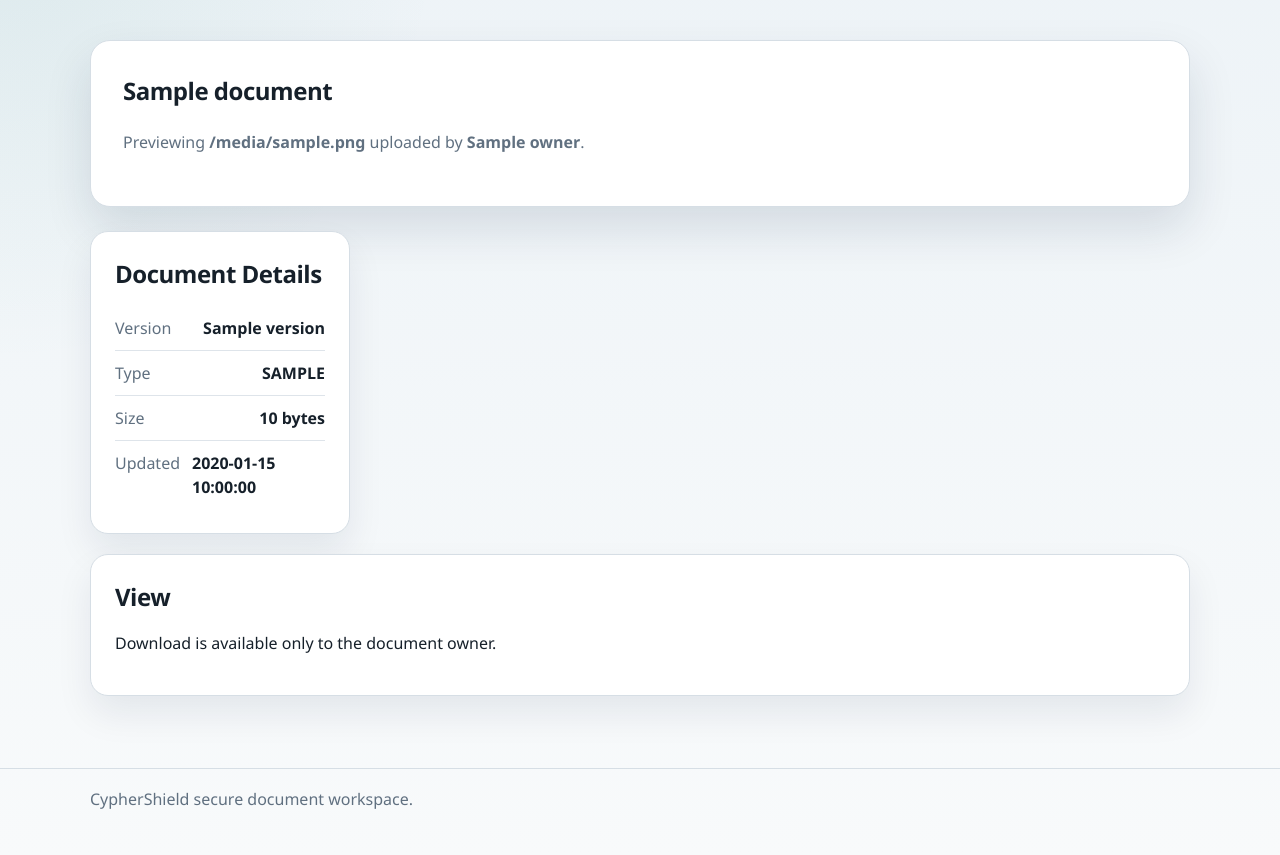
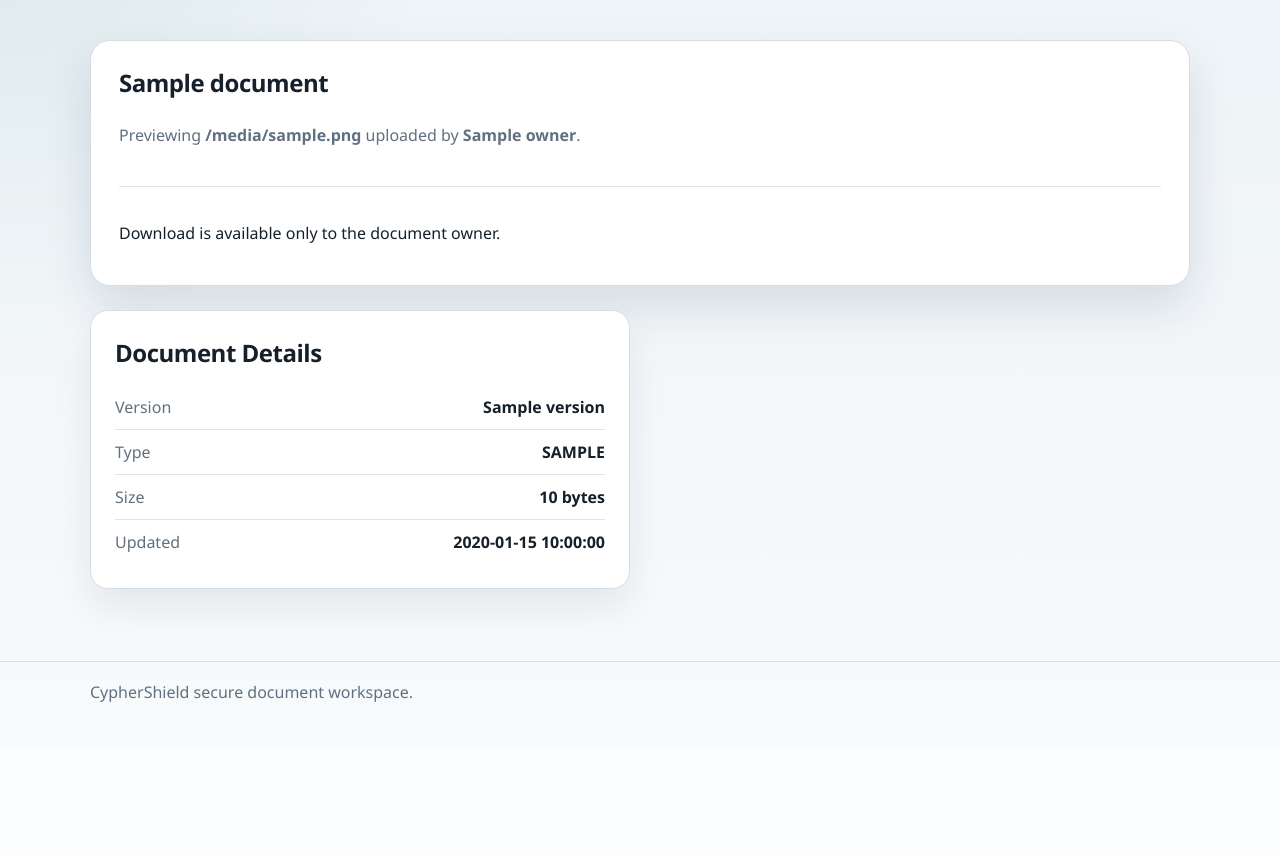
Before and after one commit to SiruipThree/CS419_Secure-Web-Application-Project, a Flask app: template templates/document_preview.html in a window 1280 px wide. Shown: the part 79-934 px from the top of the page. After the commit the page ends 781 px from the top, so only its background shows below. Run offline with Flask 3, Linux system fonts and the light colour scheme; the template is opened without the code that fills it: most values are stand-ins (such as "Sample title", 1, 10 or a date in 2020).

Commit message:
More UI updates.

```diff
--- a/data/rate_limits.json
+++ b/data/rate_limits.json
@@ -1,5 +1,5 @@
 {
   "127.0.0.1": [
-    1776363892.5669708
+    1776370173.245697
   ]
 }
--- a/static/css/styles.css
+++ b/static/css/styles.css
@@ -163,6 +163,30 @@ h3 {
   margin-top: 18px;
 }
 
+.preview-shell {
+  display: grid;
+  gap: 16px;
+  padding: 24px 28px;
+}
+
+.preview-shell h1 {
+  margin-bottom: 6px;
+}
+
+.preview-shell .panel-subtitle {
+  margin-bottom: 0;
+  line-height: 1.55;
+}
+
+.preview-stage {
+  border-top: 1px solid rgba(214, 222, 229, 0.8);
+  padding-top: 18px;
+}
+
+.preview-shell .page-actions {
+  margin-top: 6px;
+}
+
 .button {
   display: inline-flex;
   align-items: center;
@@ -386,6 +446,7 @@ h3 {
 .key-value {
   display: flex;
   justify-content: space-between;
+  align-items: flex-start;
   gap: 12px;
   padding: 10px 0;
   border-bottom: 1px solid rgba(214, 222, 229, 0.8);
@@ -399,8 +460,30 @@ h3 {
   color: var(--muted);
 }
 
-.preview-card {
-  grid-column: 1 / -1;
+.key-value-text {
+  overflow-wrap: anywhere;
+  text-align: right;
+}
+
+.preview-layout {
+  grid-template-columns: repeat(2, minmax(0, 1fr));
+  align-items: start;
+}
+
+.detail-card,
+.share-card,
+#share-panel,
+#share-panel p,
+#share-panel .stack-item {
+  overflow-wrap: anywhere;
+}
+
+.share-card .form-grid {
+  align-items: start;
+}
+
+.share-card h3 {
+  margin-bottom: 10px;
 }
 
 .preview-scroll {
--- a/templates/document_preview.html
+++ b/templates/document_preview.html
@@ -3,7 +3,7 @@
 {% block title %}Preview Document{% endblock %}
 
 {% block content %}
-<section class="panel">
+<section class="panel preview-shell">
   <h1>{{ document.title }}</h1>
   <p class="panel-subtitle">
     Previewing <strong>{{ document.filename }}</strong> uploaded by
@@ -23,43 +23,20 @@
     </form>
     {% endif %}
   </div>
-</section>
-
-<section class="card-grid">
-  <article class="card">
-    <h2>Document Details</h2>
-    <div class="key-value">
-      <span class="key-label">Version</span>
-      <strong>{{ document.version }}</strong>
-    </div>
-    <div class="key-value">
-      <span class="key-label">Type</span>
-      <strong>{{ document.document_type|upper if document.document_type else "Unknown" }}</strong>
-    </div>
-    <div class="key-value">
-      <span class="key-label">Size</span>
-      <strong>{{ document.size_bytes }} bytes</strong>
-    </div>
-    <div class="key-value">
-      <span class="key-label">Updated</span>
-      <strong>{{ document.updated_at }}</strong>
-    </div>
-  </article>
-  <article class="card preview-card">
-    <h2>View</h2>
+  <div class="preview-stage">
     {% if preview.kind != "beta" %}
     <p>{{ preview.message }}</p>
     {% endif %}
     {% if preview.kind == "text" %}
-    <div class="preview-scroll">
+    <div class="preview-scroll preview-scroll-condensed">
       <pre class="preview-text">{{ preview.content }}</pre>
     </div>
     {% elif preview.kind == "image" %}
-    <div class="preview-scroll">
+    <div class="preview-scroll preview-scroll-condensed">
       <img class="preview-image" src="{{ preview.embed_src }}" alt="Document view">
     </div>
     {% elif preview.kind == "pdf" %}
-    <div class="preview-scroll">
+    <div class="preview-scroll preview-scroll-condensed">
       <embed class="preview-embed" src="{{ preview.embed_src }}" type="application/pdf">
     </div>
     {% elif preview.kind == "beta" %}
@@ -67,9 +44,31 @@
     {% else %}
     <p>Download is available only to the document owner.</p>
     {% endif %}
+  </div>
+</section>
+
+<section class="card-grid preview-layout">
+  <article class="card detail-card">
+    <h2>Document Details</h2>
+    <div class="key-value">
+      <span class="key-label">Version</span>
+      <strong class="key-value-text">{{ document.version }}</strong>
+    </div>
+    <div class="key-value">
+      <span class="key-label">Type</span>
+      <strong class="key-value-text">{{ document.document_type|upper if document.document_type else "Unknown" }}</strong>
+    </div>
+    <div class="key-value">
+      <span class="key-label">Size</span>
+      <strong class="key-value-text">{{ document.size_bytes }} bytes</strong>
+    </div>
+    <div class="key-value">
+      <span class="key-label">Updated</span>
+      <strong class="key-value-text">{{ document.updated_at }}</strong>
+    </div>
   </article>
   {% if can_manage_shares or can_return_to_owner %}
-  <article class="card" id="share-panel">
+  <article class="card share-card" id="share-panel">
     <h2>Share Access</h2>
     {% if can_manage_shares %}
     <p>Enter an existing username and choose whether to grant viewer or editor access.</p>
@@ -88,20 +87,22 @@
       {{ share_success }}
     </div>
     {% endif %}
-    <form class="form-grid" method="post" action="{{ url_for('share_document', document_id=document.id) }}">
+    <form class="form-grid share-form" method="post" action="{{ url_for('share_document', document_id=document.id) }}">
       <input type="hidden" name="csrf_token" value="{{ csrf_token }}">
       {% if can_manage_shares %}
-      <label class="form-field-compact">
+      <div class="share-form-row">
+        <label class="form-field-compact share-form-primary">
           Recipient Username
           <input type="text" name="recipient_username" value="{{ share_target_value }}">
         </label>
-      <label class="form-field-compact">
+        <label class="form-field-compact share-form-secondary">
           Access Level
           <select name="access_role" required>
             <option value="viewer" {% if share_role_value == "viewer" %}selected{% endif %}>Viewer</option>
             <option value="editor" {% if share_role_value == "editor" %}selected{% endif %}>Editor</option>
           </select>
         </label>
+      </div>
       <button class="button" type="submit">Share Access</button>
       {% else %}
       <input type="hidden" name="recipient_username" value="{{ document.owner }}">
@@ -110,6 +111,7 @@
       {% endif %}
     </form>
     {% if can_manage_shares %}
+    <div class="share-section-divider"></div>
     <h3>Current Shares</h3>
     {% if share_entries %}
     <ul class="stack-list">
```
Also changed, not shown: other parts of static/css/styles.css (+57 -3 lines), data/audit.json (+10 -0 lines), data/documents.json (+0 -14 lines), data/sessions.json (+13 -5 lines), data/users.json (+9 -9 lines), README.md. Lines whose indentation alone changed are shown as unchanged.
